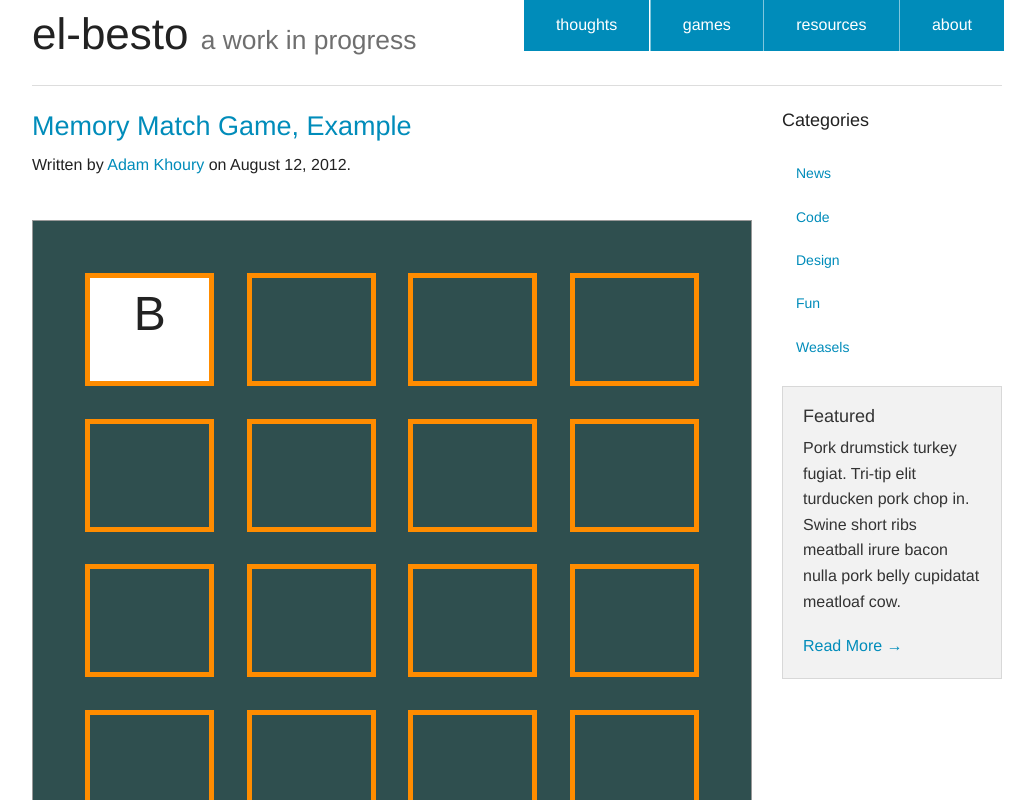
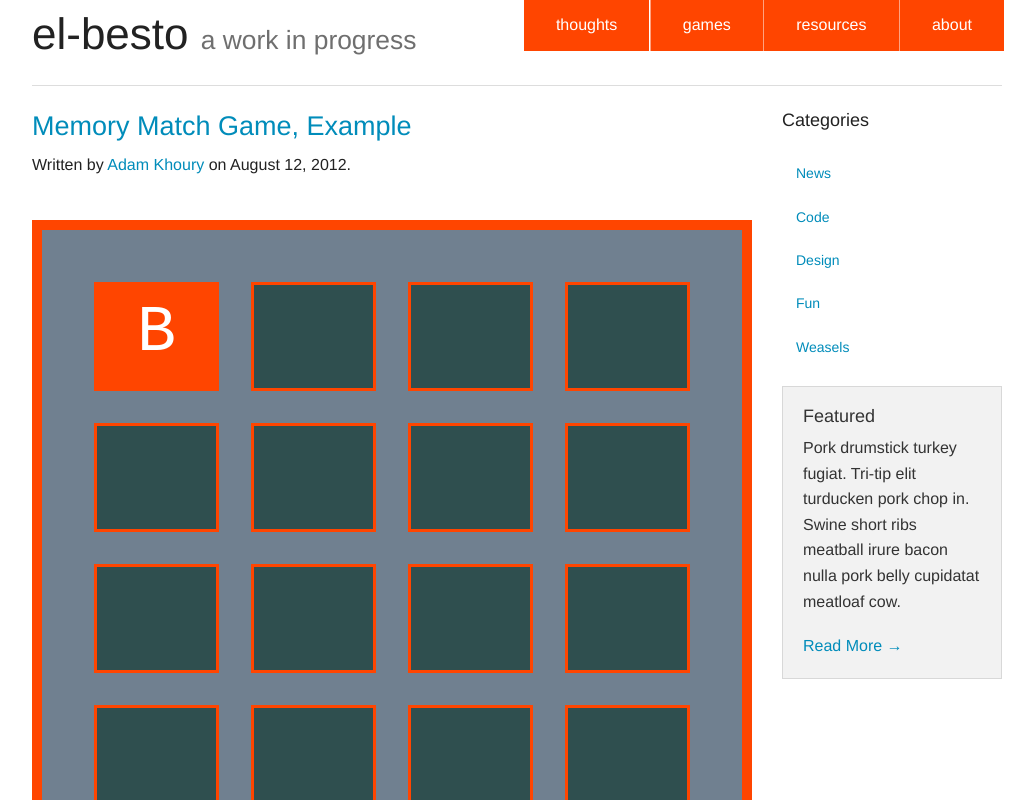
Before and after one commit to el-besto/memoryGame, a plain HTML site: page exampleMemoryGame.html in a window 1280 px wide. Both pictures are taken after a click on the element 272 px from the left and 329 px from the top of the page. Shown: the top 800 px of the page, without its empty margins (123-1158 px from the left). Drawn offline with Linux system fonts and the light colour scheme.

Commit message:
moving work to github

```diff
--- a/css/exampleMemoryGame.css
+++ b/css/exampleMemoryGame.css
@@ -1,14 +1,8 @@
-div#memoryGameBackground{
-    background-color: red;
-    width: 100%;
-    height: 100%;
-    border: grey 5px solid;
-    /*margin: 0% 5% 5% 0%;*/
-}
-
 div#memory_board{
-    background:darkslategrey;
-    border:#999 1px solid;
+    color: white;
+    /*background:darkslategrey;*/
+    background:slategrey;
+    border: orangered 10px solid;
     width:100%;
     height:40em;
     padding: 5%;
@@ -18,24 +12,16 @@ div#memory_board{
     /*margin:0px auto;*/
 }
 div#memory_board > div{
-    /*background: url(tile_bg.jpg) no-repeat;*/
-    /*border:#000 1px solid;*/
-    /*width:71px;*/
-    /*height:71px;*/
-    /*float:left;*/
-    /*margin:10px;*/
-    /*padding:20px;*/
-    /*font-size:64px;*/
-    /*cursor:pointer;*/
-    /*text-align:center;*/
     height: 20%;
     width: 20%;
     margin: 2.5%;
     float: left;
-    font-size: 3em;
+    font-size: 5em;
+    font-family: monospace;
     text-align: center;
-    /*text-align-all: center;*/
-    border:darkorange 5px solid;
+    text-align-all: center;
+    border:orangered 3px solid;
+    background-color: darkslategrey;
 }
 #gameControlDisplay{
     text-align: center;
@@ -44,18 +30,7 @@ div#memory_board > div{
     /*padding-left: auto;*/
     /*padding-right: auto;*/
 }
-/*#gameControlDisplay>li{*/
-   /*align: center;*/
-/*}*/
-/*#totalClickDisplay{*/
-    /*background-color: lightblue;*/
-
-/*}*/
-/*.tile{*/
-    /*height: 20%;*/
-    /*width: 20%;*/
-    /*float: left;*/
-    /*font-size: 3em;*/
-    /*text-align: center;*/
-    /*border:#000 1px solid;*/
-/*}*/
+.button{
+    background-color: orangered;
+    transition: background-color 300ms ease-out;
+}
--- a/exampleMemoryGame.html
+++ b/exampleMemoryGame.html
@@ -32,17 +32,14 @@
 
 
 
-<div class="row">
-    <div class="large-9 columns" role="content">
+<div class="row"><!-- begin main content -->
+    <div class="large-9 columns" role="content"><!-- begin large-9 column -->
 
         <article>
 
             <h3 ><a id="memoryGame" href="http://www.developphp.com/view.php?tid=1393">Memory Match Game, Example</a></h3>
             <h6>Written by <a href="http://www.youtube.com/watch?v=c_ohDPWmsM0">Adam Khoury</a> on August 12, 2012.</h6>
-
-            <!--<div id="memoryGameBackground" class="large-8">-->
                 <div id="memory_board" class="large-9 columns"></div>
-            <!--</div>-->
             <hr/>
             <ul id = "gameControlDisplay" class="small-block-grid-2">
                 <!--<li><div id = "totalClickDisplay" class="button"></div></li>-->
@@ -52,15 +49,12 @@
 
         </article>
 
-
-    </div>
+    </div> <!-- end large-9 column -->
 
 
 
 
-
-
-    <aside class="large-3 columns">
+    <aside class="large-3 columns"> <!-- begin aside -->
 
         <h5>Categories</h5>
         <ul class="side-nav">
@@ -77,10 +71,10 @@
             <a href="#">Read More →</a>
         </div>
 
-    </aside>
+    </aside><!-- end aside -->
 
 
-</div>
+</div><!-- end Main Content -->
 
 
 
--- a/js/exampleMemoryGame.js
+++ b/js/exampleMemoryGame.js
@@ -55,7 +55,7 @@ function newBoard(){
 // first it checks if it is the first turn of play, in which case it adds the current value to the memoryValues array
 function memoryFlipTile(tile,val){
     if(tile.innerHTML === "" && memoryValues.length < 2){
-        tile.style.background = '#FFF';
+        tile.style.background = 'orangered';
         tile.innerHTML = val;
         // checks to see if its the first turn, if so it pushes the value to the memoryValues array
         if(memoryValues.length === 0){
```
